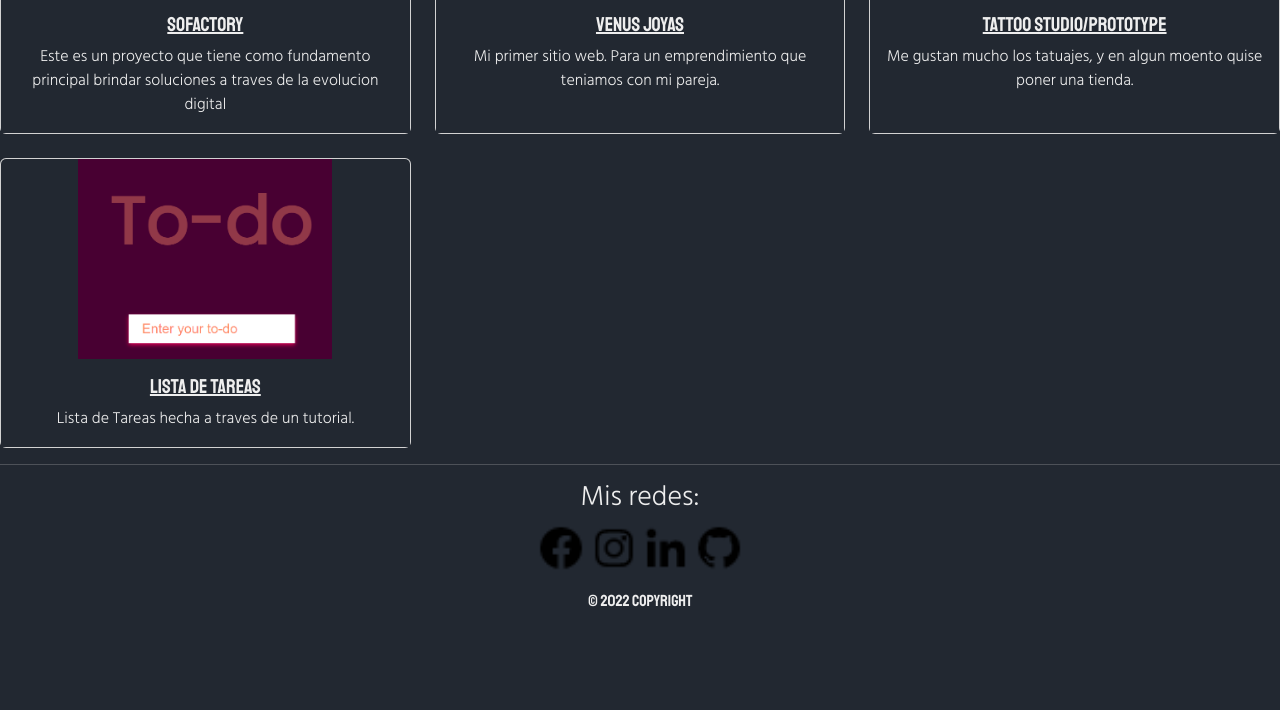
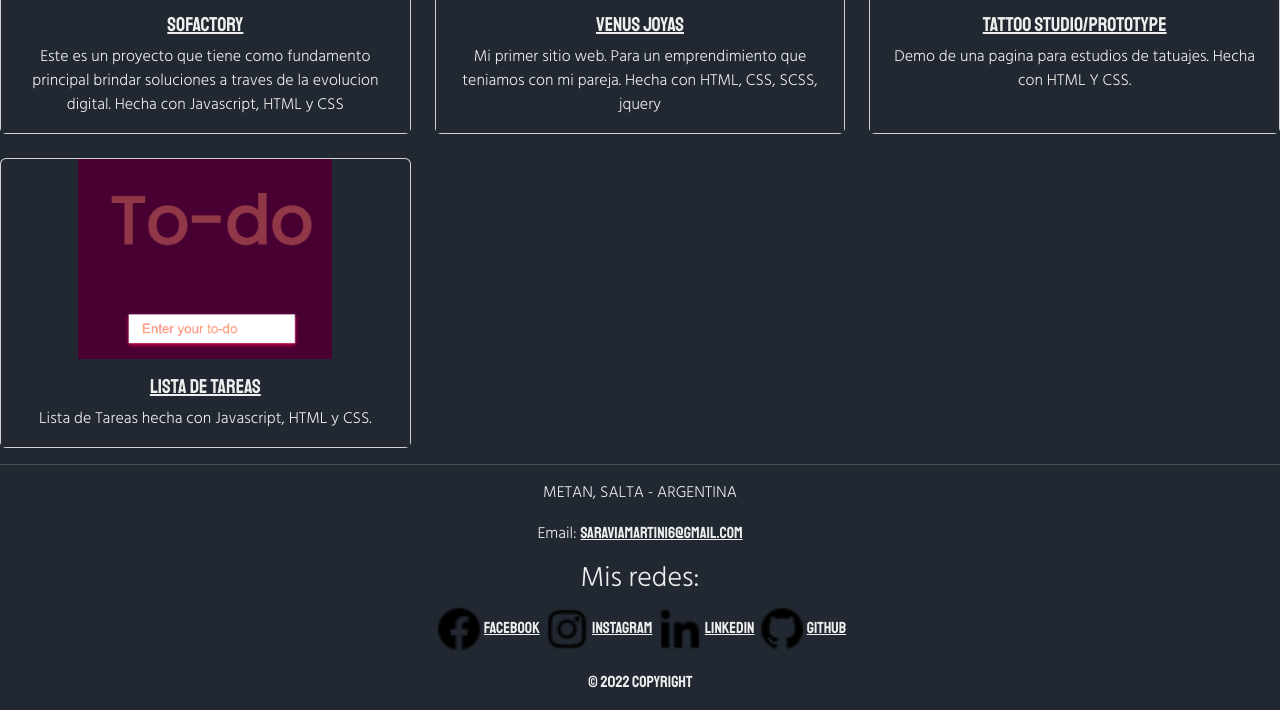
Before and after one commit to SaraviaMartin/Portfafolio_JM, a website built with Parcel: page index.html in a window 1280 px wide. Shown: the part 1159-1869 px from the top of the page. Before the commit the page ends 1788 px from the top, so only its background shows below. Built offline with nearby package versions, Linux system fonts and the light colour scheme; files whose address does not match are found by name.

Commit message:
changes in the footer, and works

```diff
--- a/index.html
+++ b/index.html
@@ -120,7 +120,7 @@
         <img src="./img/LETRAS BLANCA ABAJO Y EN SO.png" class="card-img-top" alt="...">
         <div class="card-body">
           <h5 class="card-title"><a href="https://juan-saravia-da-silva.github.io/nueva_pagina_sofactory_1.0/">SoFactory</a></h5>
-          <p class="card-text">Este es un proyecto que tiene como fundamento principal brindar soluciones a traves de la evolucion digital</p>
+          <p class="card-text">Este es un proyecto que tiene como fundamento principal brindar soluciones a traves de la evolucion digital. Hecha con Javascript, HTML y CSS</p>
         </div>
       </div>
     </div>
@@ -129,7 +129,7 @@
         <img src="./img/venus-joyas.png" class="card-img-top" alt="...">
         <div class="card-body">
           <h5 class="card-title"><a href="https://juan-saravia-da-silva.github.io/paginavenusjoyas-juansaravia/">Venus Joyas</a></h5>
-          <p class="card-text">Mi primer sitio web. Para un emprendimiento que teniamos con mi pareja.</p>
+          <p class="card-text">Mi primer sitio web. Para un emprendimiento que teniamos con mi pareja. Hecha con HTML, CSS, SCSS, jquery</p>
         </div>
       </div>
     </div>
@@ -138,7 +138,7 @@
         <img src="./img/tattoo-2.png" class="card-img-top" alt="...">
         <div class="card-body">
           <h5 class="card-title"><a href="https://juan-saravia-da-silva.github.io/Tattoo-Studio/">Tattoo Studio/prototype</a></h5>
-          <p class="card-text">Me gustan mucho los tatuajes, y en algun moento quise poner una tienda.</p>
+          <p class="card-text">Demo de una pagina para estudios de tatuajes. Hecha con HTML Y CSS.</p>
         </div>
       </div>
     </div>
@@ -147,7 +147,7 @@
         <img src="./img/To-Do.png" class="card-img-top" alt="...">
         <div class="card-body">
           <h5 class="card-title"><a href="https://juan-saravia-da-silva.github.io/ToDo-Js/">Lista de Tareas</a></h5>
-          <p class="card-text">Lista de Tareas hecha a traves de un tutorial.</p>
+          <p class="card-text">Lista de Tareas hecha con Javascript, HTML y CSS. </p>
         </div>
       </div>
     </div>
@@ -158,19 +158,21 @@
   <!--FOOTER-->
 
   <footer class="footerContainer">
+    <p>METAN, SALTA - ARGENTINA</p>
+    <p>Email: <a href="">saraviamartin16@gmail.com</a></<p></p>
     <H3>Mis redes:</H3>
     <section class="icons">
       <!-- Facebook -->
-     <a href=""><img class="icon" src="./img/facebook-circle-logo-24.png" alt=""></a>
+      <a href=""><img class="icon" src="./img/facebook-circle-logo-24.png" alt="">Facebook</a>
 
       <!-- Instagram -->
-      <a href=""><img class="icon" src="./img/instagram-logo-24.png" alt=""></a>
+      <a href=""><img class="icon" src="./img/instagram-logo-24.png" alt="">Instagram</a>
 
       <!-- Linkedin -->
-     <a href=""><img class="icon" src="./img/linkedin-logo-24.png" alt=""></a>
+      <a href=""><img class="icon" src="./img/linkedin-logo-24.png" alt="">Linkedin</a>
 
       <!-- Github -->
-     <a href=""><img class="icon" src="./img/github-logo-24.png" alt=""></a>
+      <a href=""><img class="icon" src="./img/github-logo-24.png" alt="">Github</a>
     </section>
   </footer>
 
```
Also changed, not shown: 1 other file.
